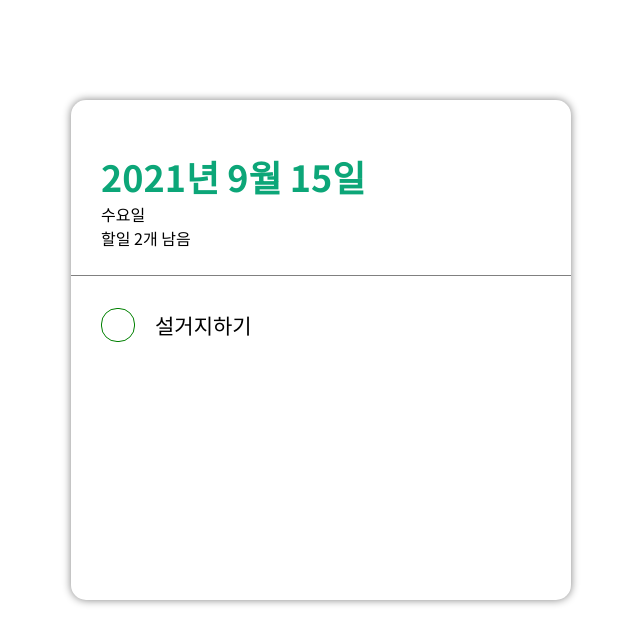
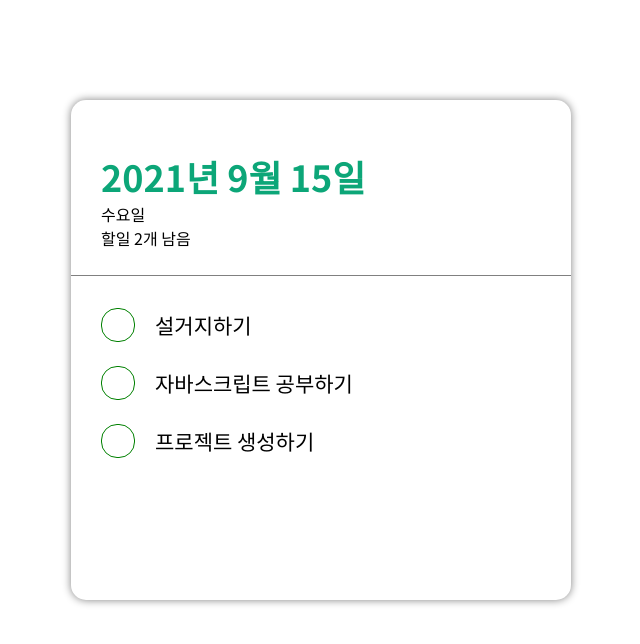
Before and after one commit to pauljeonn/todo-app, a React (Create React App) app: page / in a window 1280 px wide. Shown: the top 644 px of the page, without its empty margins (319-959 px from the left). Built offline with nearby package versions, Linux system fonts and the light colour scheme.

Commit message:
add todoCreate component

```diff
--- a/src/components/todoList/TodoList.jsx
+++ b/src/components/todoList/TodoList.jsx
@@ -6,6 +6,8 @@ const TodoList = () => {
 	return (
 		<div className="todo-list">
 			<TodoItem text="설거지하기" done={true} />
+			<TodoItem text="자바스크립트 공부하기" done={true} />
+			<TodoItem text="프로젝트 생성하기" done={true} />
 		</div>
 	);
 };
```
Also changed, not shown: src/components/todoCreate/TodoCreate.jsx (added, +8 -0 lines), src/components/todoCreate/todoCreate.scss (added).
